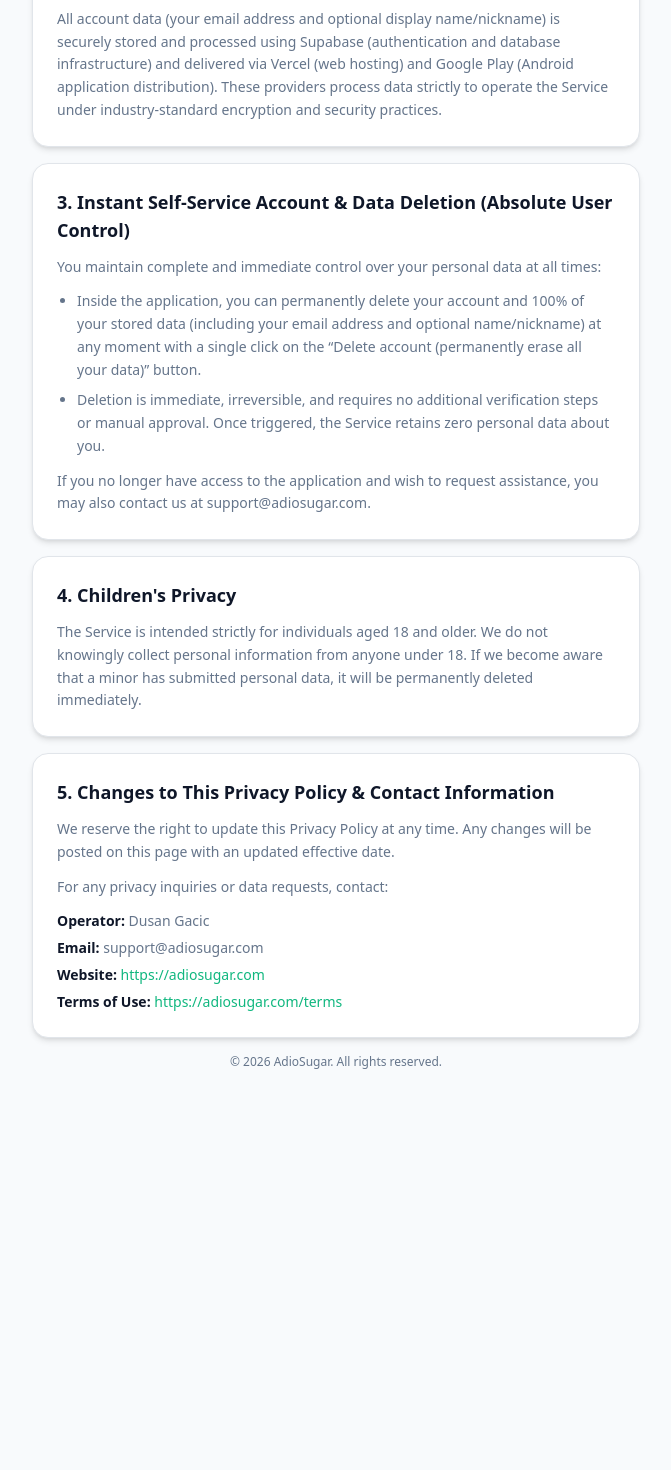
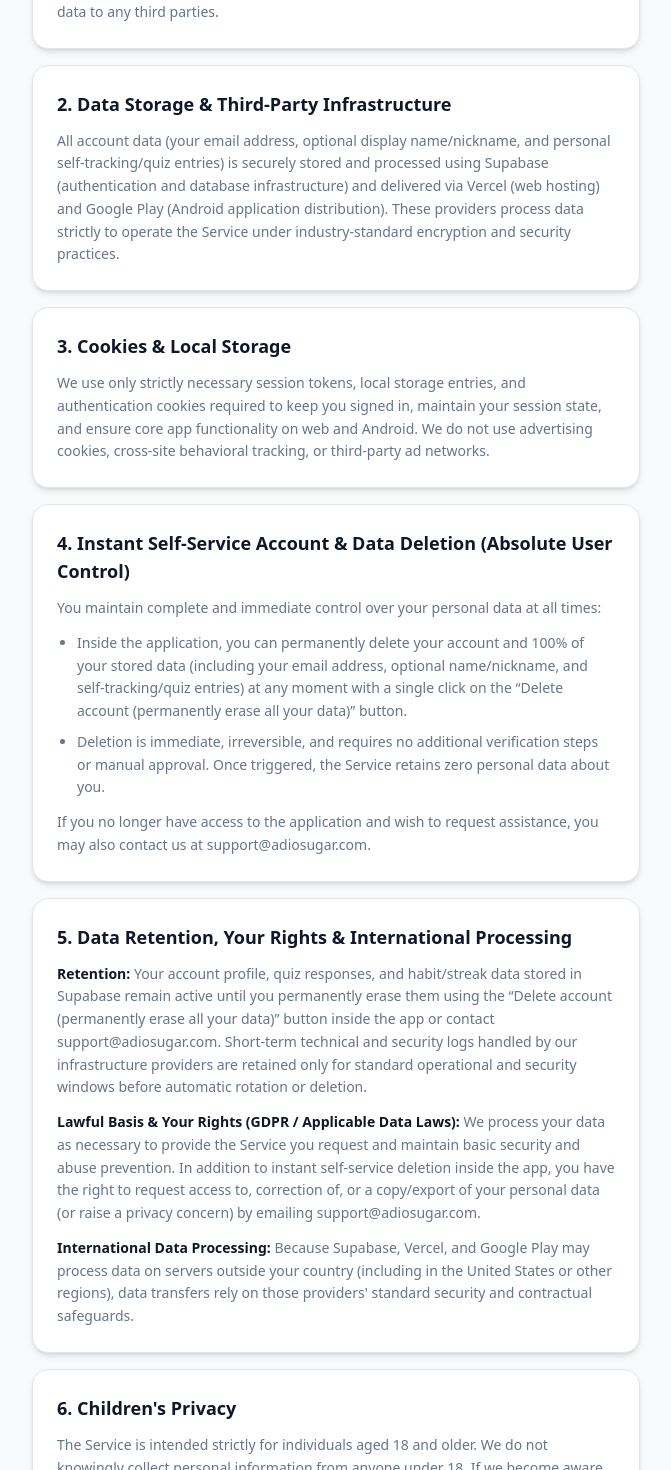
Before and after one commit to dulesi/sg-31dd2506-6003-46eb-a9b9-3259020579bf-1794968092, a Next.js app: page /privacy in a window 1280 px wide. Shown: the part 820-2290 px from the top of the page, without its empty margins (304-975 px from the left). Before the commit the page ends 1938 px from the top, so only its background shows below. Built offline with nearby package versions, Linux system fonts and the light colour scheme.

Commit message:
feat(content): update privacy policy text

```diff
--- a/src/pages/privacy.tsx
+++ b/src/pages/privacy.tsx
@@ -36,6 +36,7 @@ export default function PrivacyPolicy() {
             <ul className="space-y-2 text-sm text-muted leading-relaxed list-disc pl-5">
               <li><span className="font-semibold text-foreground">Email Address:</span> Collected solely for account authentication, sign-in access, and essential service-related communication.</li>
               <li><span className="font-semibold text-foreground">Optional Display Name / Nickname:</span> Within the application, you may voluntarily enter a name, nickname, or any custom text solely for personalized in-app greeting and display purposes. You are not required to provide your real legal name.</li>
+              <li><span className="font-semibold text-foreground">Self-Tracking & Quiz Data:</span> Any quiz responses (such as sugar-habit or energy-dip answers), daily streaks, craving check-ins, or personal notes you enter are stored in Supabase tied to your account solely for your own personal self-tracking within the Service. These entries are personal habit logs only, not medical records or clinical health data.</li>
               <li><span className="font-semibold text-foreground">Basic Technical Data:</span> Standard operational logs (such as IP address, browser/device type, and error diagnostics) automatically processed by our hosting infrastructure to maintain security, prevent abuse, and ensure stability.</li>
             </ul>
             <p className="text-sm text-muted leading-relaxed">
@@ -46,17 +47,24 @@ export default function PrivacyPolicy() {
           <Card className="p-6 shadow-md rounded-2xl space-y-3">
             <h2 className="text-lg font-bold text-foreground">2. Data Storage & Third-Party Infrastructure</h2>
             <p className="text-sm text-muted leading-relaxed">
-              All account data (your email address and optional display name/nickname) is securely stored and processed using Supabase (authentication and database infrastructure) and delivered via Vercel (web hosting) and Google Play (Android application distribution). These providers process data strictly to operate the Service under industry-standard encryption and security practices.
+              All account data (your email address, optional display name/nickname, and personal self-tracking/quiz entries) is securely stored and processed using Supabase (authentication and database infrastructure) and delivered via Vercel (web hosting) and Google Play (Android application distribution). These providers process data strictly to operate the Service under industry-standard encryption and security practices.
             </p>
           </Card>
 
           <Card className="p-6 shadow-md rounded-2xl space-y-3">
-            <h2 className="text-lg font-bold text-foreground">3. Instant Self-Service Account & Data Deletion (Absolute User Control)</h2>
+            <h2 className="text-lg font-bold text-foreground">3. Cookies & Local Storage</h2>
+            <p className="text-sm text-muted leading-relaxed">
+              We use only strictly necessary session tokens, local storage entries, and authentication cookies required to keep you signed in, maintain your session state, and ensure core app functionality on web and Android. We do not use advertising cookies, cross-site behavioral tracking, or third-party ad networks.
+            </p>
+          </Card>
+
+          <Card className="p-6 shadow-md rounded-2xl space-y-3">
+            <h2 className="text-lg font-bold text-foreground">4. Instant Self-Service Account & Data Deletion (Absolute User Control)</h2>
             <p className="text-sm text-muted leading-relaxed">
               You maintain complete and immediate control over your personal data at all times:
             </p>
             <ul className="space-y-2 text-sm text-muted leading-relaxed list-disc pl-5">
-              <li>Inside the application, you can permanently delete your account and 100% of your stored data (including your email address and optional name/nickname) at any moment with a single click on the &ldquo;Delete account (permanently erase all your data)&rdquo; button.</li>
+              <li>Inside the application, you can permanently delete your account and 100% of your stored data (including your email address, optional name/nickname, and self-tracking/quiz entries) at any moment with a single click on the &ldquo;Delete account (permanently erase all your data)&rdquo; button.</li>
               <li>Deletion is immediate, irreversible, and requires no additional verification steps or manual approval. Once triggered, the Service retains zero personal data about you.</li>
             </ul>
             <p className="text-sm text-muted leading-relaxed">
@@ -65,14 +73,27 @@ export default function PrivacyPolicy() {
           </Card>
 
           <Card className="p-6 shadow-md rounded-2xl space-y-3">
-            <h2 className="text-lg font-bold text-foreground">4. Children&apos;s Privacy</h2>
+            <h2 className="text-lg font-bold text-foreground">5. Data Retention, Your Rights & International Processing</h2>
+            <p className="text-sm text-muted leading-relaxed">
+              <span className="font-semibold text-foreground">Retention:</span> Your account profile, quiz responses, and habit/streak data stored in Supabase remain active until you permanently erase them using the &ldquo;Delete account (permanently erase all your data)&rdquo; button inside the app or contact support@adiosugar.com. Short-term technical and security logs handled by our infrastructure providers are retained only for standard operational and security windows before automatic rotation or deletion.
+            </p>
+            <p className="text-sm text-muted leading-relaxed">
+              <span className="font-semibold text-foreground">Lawful Basis & Your Rights (GDPR / Applicable Data Laws):</span> We process your data as necessary to provide the Service you request and maintain basic security and abuse prevention. In addition to instant self-service deletion inside the app, you have the right to request access to, correction of, or a copy/export of your personal data (or raise a privacy concern) by emailing support@adiosugar.com.
+            </p>
+            <p className="text-sm text-muted leading-relaxed">
+              <span className="font-semibold text-foreground">International Data Processing:</span> Because Supabase, Vercel, and Google Play may process data on servers outside your country (including in the United States or other regions), data transfers rely on those providers&apos; standard security and contractual safeguards.
+            </p>
+          </Card>
+
+          <Card className="p-6 shadow-md rounded-2xl space-y-3">
+            <h2 className="text-lg font-bold text-foreground">6. Children&apos;s Privacy</h2>
             <p className="text-sm text-muted leading-relaxed">
               The Service is intended strictly for individuals aged 18 and older. We do not knowingly collect personal information from anyone under 18. If we become aware that a minor has submitted personal data, it will be permanently deleted immediately.
             </p>
           </Card>
 
           <Card className="p-6 shadow-md rounded-2xl space-y-3">
-            <h2 className="text-lg font-bold text-foreground">5. Changes to This Privacy Policy & Contact Information</h2>
+            <h2 className="text-lg font-bold text-foreground">7. Changes to This Privacy Policy & Contact Information</h2>
             <p className="text-sm text-muted leading-relaxed">
               We reserve the right to update this Privacy Policy at any time. Any changes will be posted on this page with an updated effective date.
             </p>
```
Also changed, not shown: 5 other files (tests, documents, lock files or other folders).
